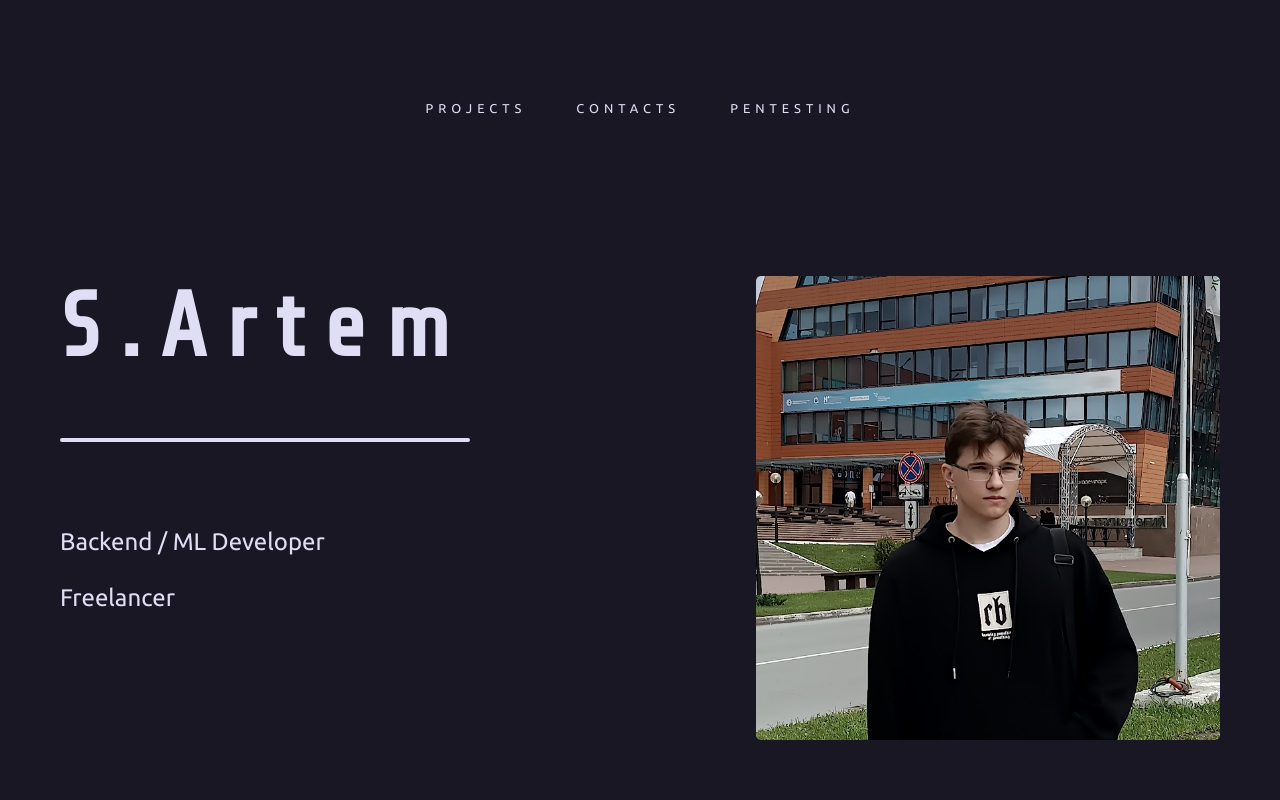
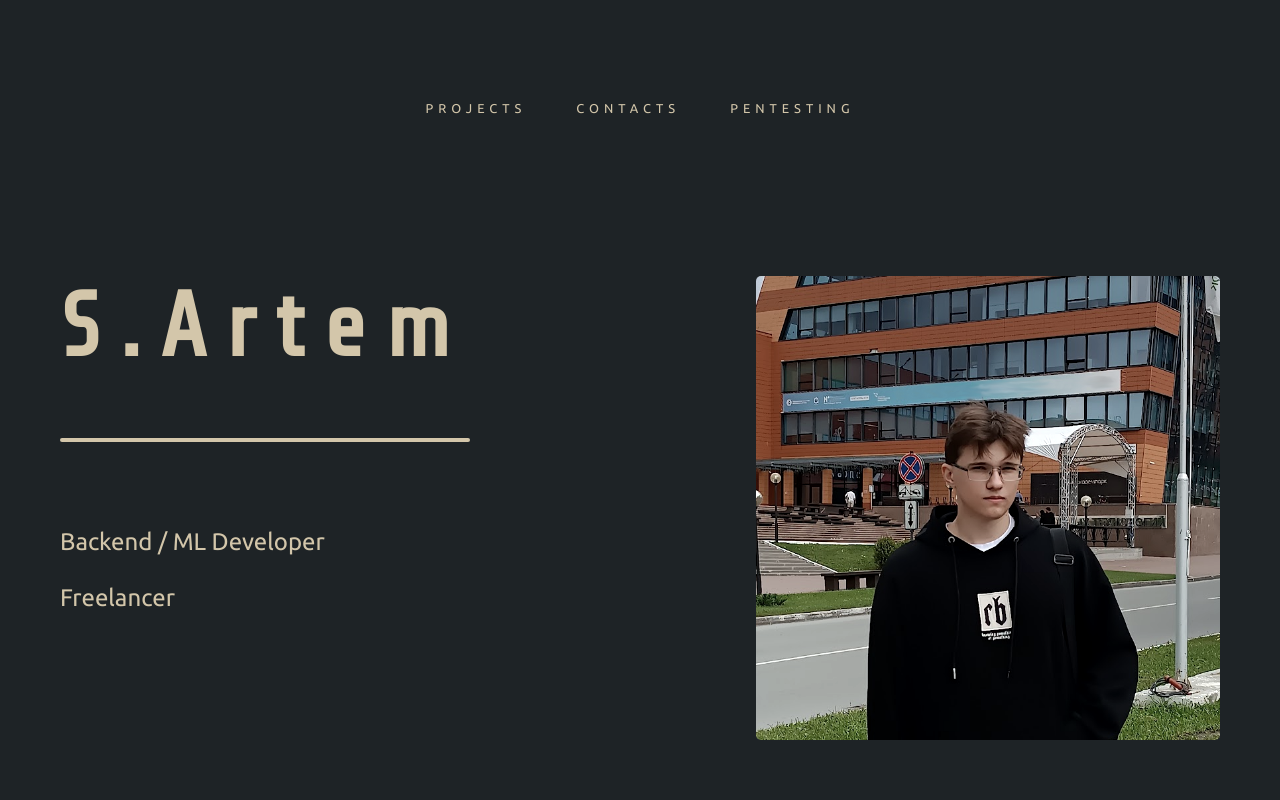
Before and after one commit to Nighty3098/Portfolio, a React (Create React App) app: page / in a window 1280 px wide. Shown: the top 800 px of the page. Built offline with nearby package versions, Linux system fonts and the light colour scheme.

Commit message:
New colorsheme

```diff
--- a/src/App.css
+++ b/src/App.css
@@ -9,10 +9,10 @@
   --spacing-l: 20px;
   --spacing-xl: 60px;
   --spacing-xxl: 80px;
-  --bg-2: #191724;
-  --bg: #232136;
-  --fg: #e0def4;
-  --accent: #eb6f92;
+  --bg-2: #1E2326;
+  --bg: #272E33;
+  --fg: #D3C6AA;
+  --accent: #A7C080;
   --shadow: 0px 15px 30px rgba(0, 0, 0, 0.2);
 }
 
```
